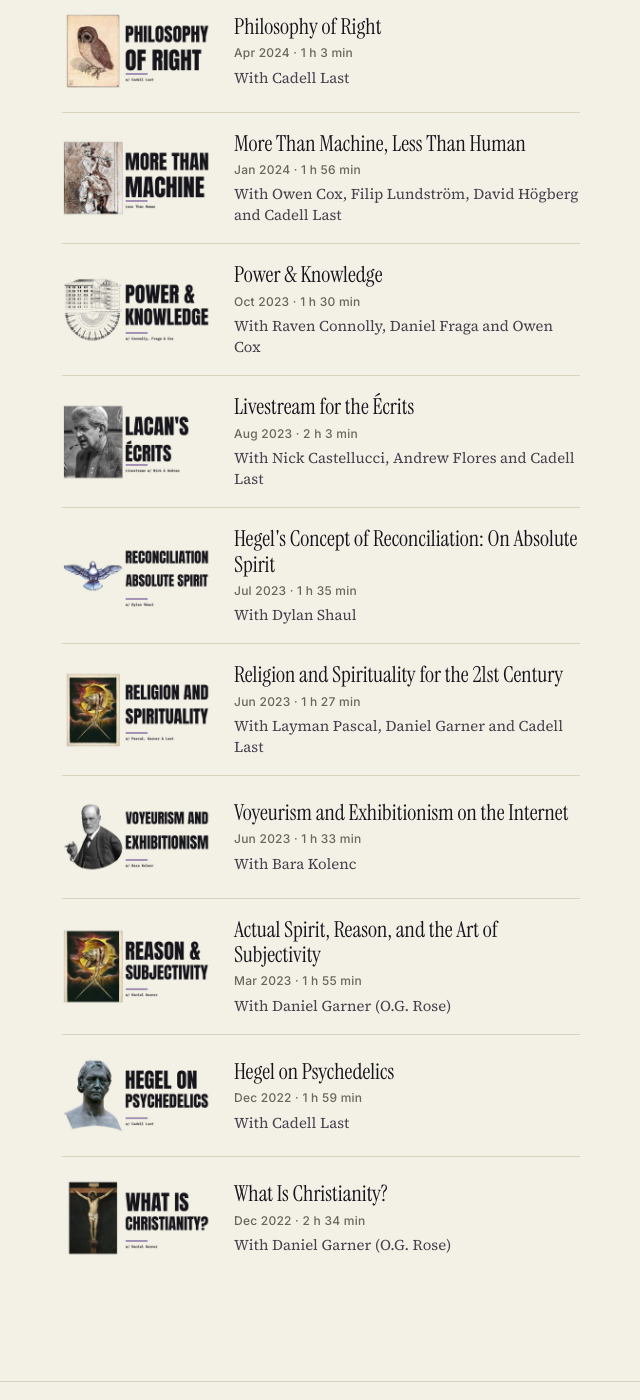
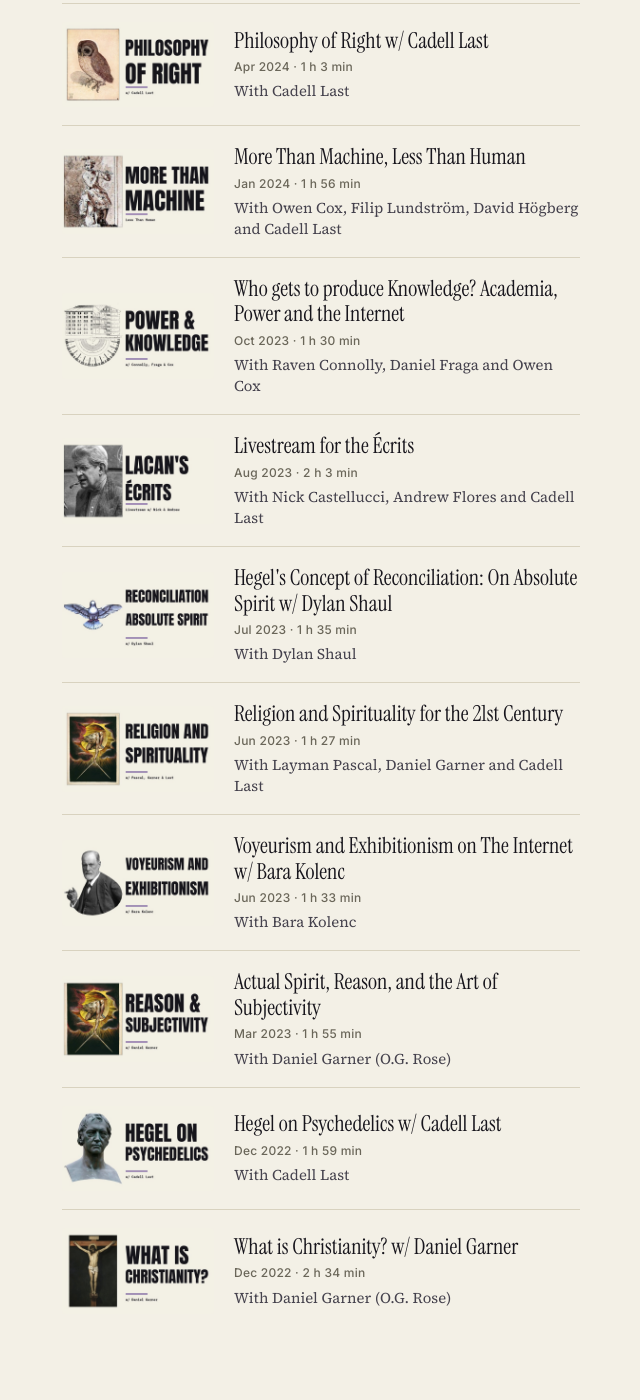
Before and after one commit to dialectmaterial/dialectmaterial.github.io, a Jekyll site: the page built from talks.html, in a window 1280 px wide and 1400 px high, scrolled down 2699 px. Shown: the whole window, without its empty margins (610-1250 px from the left). Built offline with Jekyll 4.4.1, drawn with Linux system fonts in a browser that asks for light colours; some of the changed text lies outside the part shown.

Commit message:
Sync Actual Spirit talk titles with YouTube

```diff
--- a/_data/talks.yml
+++ b/_data/talks.yml
@@ -6,6 +6,7 @@
 # Dutch), essay (slug of a related article).
 # Thumbnails are served locally, not live from the video host. Before designing
 # replacements, compare current YouTube art and existing approved artwork.
+# Keep Actual Spirit video titles in sync with the channel, not old local labels.
 # Refresh source art from https://i.ytimg.com/vi/<video-id>/maxresdefault.jpg
 # at 640x360, and the featured talk's <thumb>-large.jpg at 1280x720.
 # Add new entries in date order within their section; use YouTube's upload date
@@ -98,7 +99,7 @@ lectures:
     channel: Actual Spirit
 
 conversations:
-  - title: "De Aanval op Europa"
+  - title: "De Aanval op Europa met Roel van Duijn"
     date: 2026-09-21
     url: https://www.youtube.com/watch?v=sPqUMmwDbR8
     thumb: youtube-sPqUMmwDbR8
@@ -133,7 +134,7 @@ conversations:
     channel: Philosophy Portal
     with: "Cadell Last"
 
-  - title: "Jacques Lacan's Crazy Wisdom in the World of AI"
+  - title: "Lacan, Language and AI w/ Thomas Hamelryck"
     date: 2025-08-16
     url: https://www.youtube.com/watch?v=ug4wqwxiviE
     thumb: youtube-ug4wqwxiviE
@@ -192,7 +193,7 @@ conversations:
     with: "Cadell Last"
     essay: the-odd-one-in-the-voice-and-nothing-more
 
-  - title: "To Live Philosophically"
+  - title: "What Does It Mean to Live a Philosophical Life?"
     date: 2025-01-02
     url: https://www.youtube.com/watch?v=lbxxXufEAw4
     thumb: youtube-lbxxXufEAw4
@@ -201,7 +202,7 @@ conversations:
     with: "Cadell Last"
     essay: to-live-philosophically
 
-  - title: "Dante's Divine Comedy"
+  - title: "From Hell to Paradise in Dante's Divine Comedy"
     date: 2024-11-26
     url: https://www.youtube.com/watch?v=Tm6fGvqX9xE
     thumb: youtube-Tm6fGvqX9xE
@@ -209,7 +210,7 @@ conversations:
     channel: Actual Spirit
     with: "Cleo Kearns and Daniel Garner"
 
-  - title: "Christian Atheism"
+  - title: "Christian Atheism w/ Cadell Last"
     date: 2024-10-14
     url: https://www.youtube.com/watch?v=uphRcpLNWOg
     thumb: youtube-uphRcpLNWOg
@@ -225,7 +226,7 @@ conversations:
     channel: Philosophy Portal
     with: "Cadell Last"
 
-  - title: "Philosophy of Right"
+  - title: "Philosophy of Right w/ Cadell Last"
     date: 2024-04-24
     url: https://www.youtube.com/watch?v=jVBzdiOgBn8
     thumb: youtube-jVBzdiOgBn8
@@ -241,7 +242,7 @@ conversations:
     channel: Philosophy Portal
     with: "Owen Cox, Filip Lundström, David Högberg and Cadell Last"
 
-  - title: "Power & Knowledge"
+  - title: "Who gets to produce Knowledge? Academia, Power and the Internet"
     date: 2023-10-04
     url: https://www.youtube.com/watch?v=7DYdRVAD6wE
     thumb: youtube-7DYdRVAD6wE
@@ -257,7 +258,7 @@ conversations:
     channel: Philosophy Portal
     with: "Nick Castellucci, Andrew Flores and Cadell Last"
 
-  - title: "Hegel's Concept of Reconciliation: On Absolute Spirit"
+  - title: "Hegel's Concept of Reconciliation: On Absolute Spirit w/ Dylan Shaul"
     date: 2023-07-10
     url: https://www.youtube.com/watch?v=_wpXle24ysA
     thumb: youtube-_wpXle24ysA
@@ -273,7 +274,7 @@ conversations:
     channel: Actual Spirit
     with: "Layman Pascal, Daniel Garner and Cadell Last"
 
-  - title: "Voyeurism and Exhibitionism on the Internet"
+  - title: "Voyeurism and Exhibitionism on The Internet w/ Bara Kolenc"
     date: 2023-06-04
     url: https://www.youtube.com/watch?v=MQwzBH_clQU
     thumb: youtube-MQwzBH_clQU
@@ -289,7 +290,7 @@ conversations:
     channel: O.G. Rose
     with: "Daniel Garner (O.G. Rose)"
 
-  - title: "Hegel on Psychedelics"
+  - title: "Hegel on Psychedelics w/ Cadell Last"
     date: 2022-12-23
     url: https://www.youtube.com/watch?v=ViveJvb0tWE
     thumb: youtube-ViveJvb0tWE
@@ -297,7 +298,7 @@ conversations:
     channel: Actual Spirit
     with: "Cadell Last"
 
-  - title: "What Is Christianity?"
+  - title: "What is Christianity? w/ Daniel Garner"
     date: 2022-12-13
     url: https://www.youtube.com/watch?v=WzqwwGy5DKI
     thumb: youtube-WzqwwGy5DKI
```
